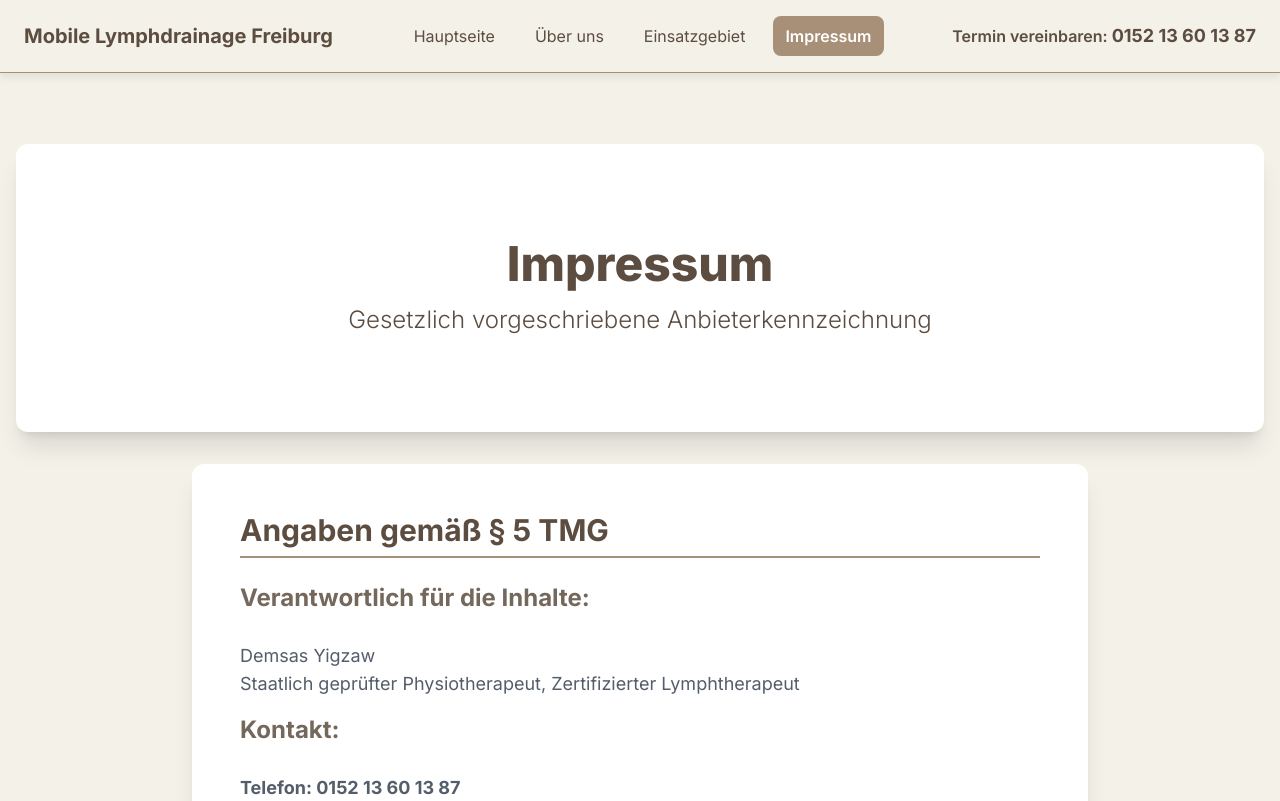
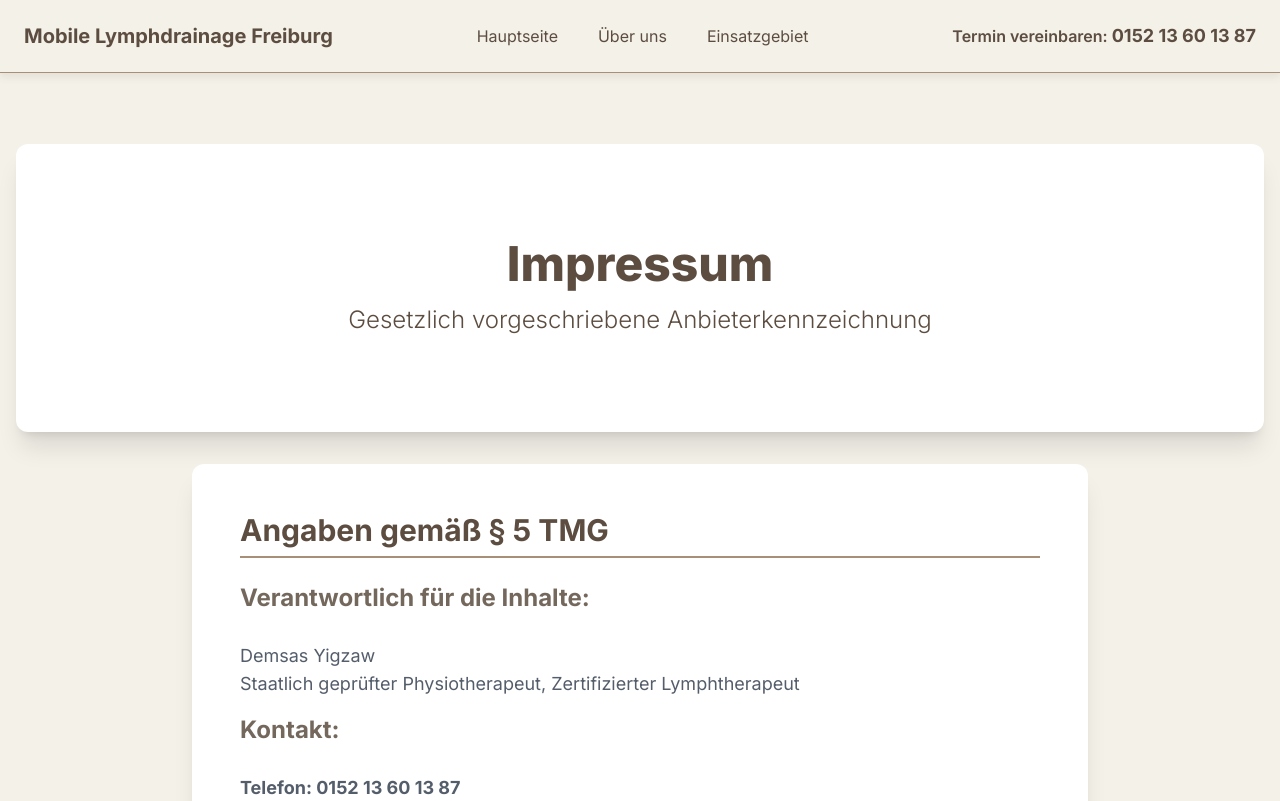
Before and after one commit to sersvir/mld.freiburg, a plain HTML site: page impressum.html in a window 1280 px wide. Shown: the top 801 px of the page. Drawn offline with nearby package versions, Linux system fonts and the light colour scheme.

Commit message:
Update impressum.html

```diff
--- a/impressum.html
+++ b/impressum.html
@@ -78,7 +78,6 @@
             <a href="index.html" class="nav-link">Hauptseite</a>
             <a href="ueber_uns.html" class="nav-link">Über uns</a>
             <a href="einsatzgebiet.html" class="nav-link">Einsatzgebiet</a>
-            <a href="#" class="nav-link active">Impressum</a>
         </nav>
 
         <!-- Prominent Contact CTA (Non-clickable) -->
```
